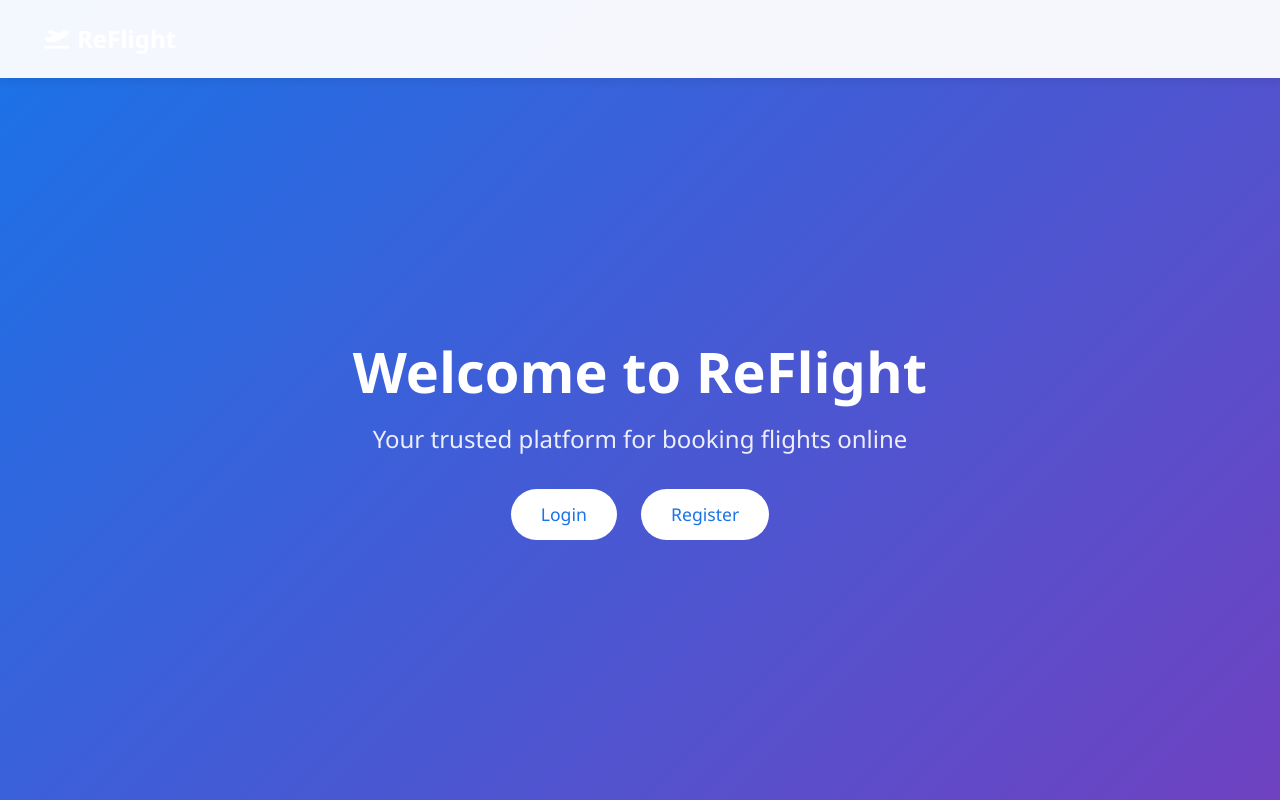
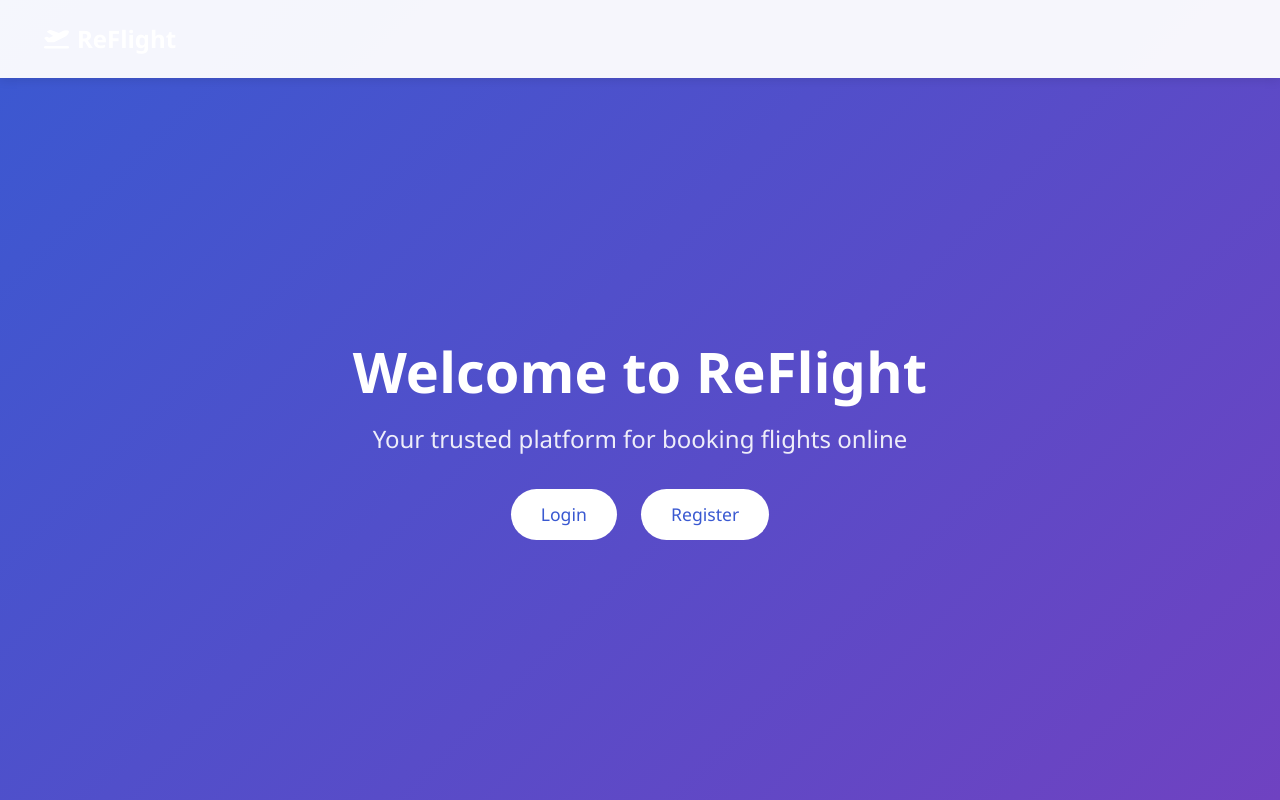
Before and after one commit to ruiRe00/Last-Project, a PHP site: page / in a window 1280 px wide. Run offline with PHP 8.4, Linux system fonts and the light colour scheme.

Commit message:
index.php

```diff
--- a/E-Ticketing/index.php
+++ b/E-Ticketing/index.php
@@ -12,7 +12,7 @@ session_start();
     <link href="assets/css/style.css" rel="stylesheet">
     <style>
         :root {
-            --primary-color: #1a73e8;
+            --primary-color: #3A59D1;
             --secondary-color: #28a745;
             --accent-color: #6f42c1;
             --danger-color: #dc3545;
```
